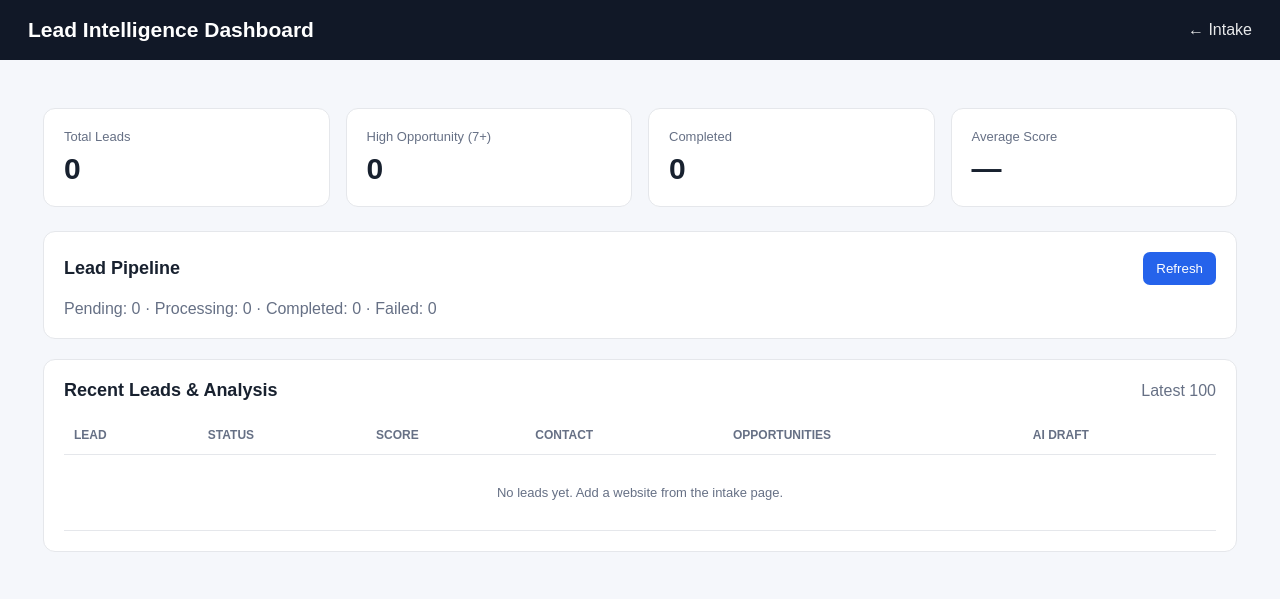
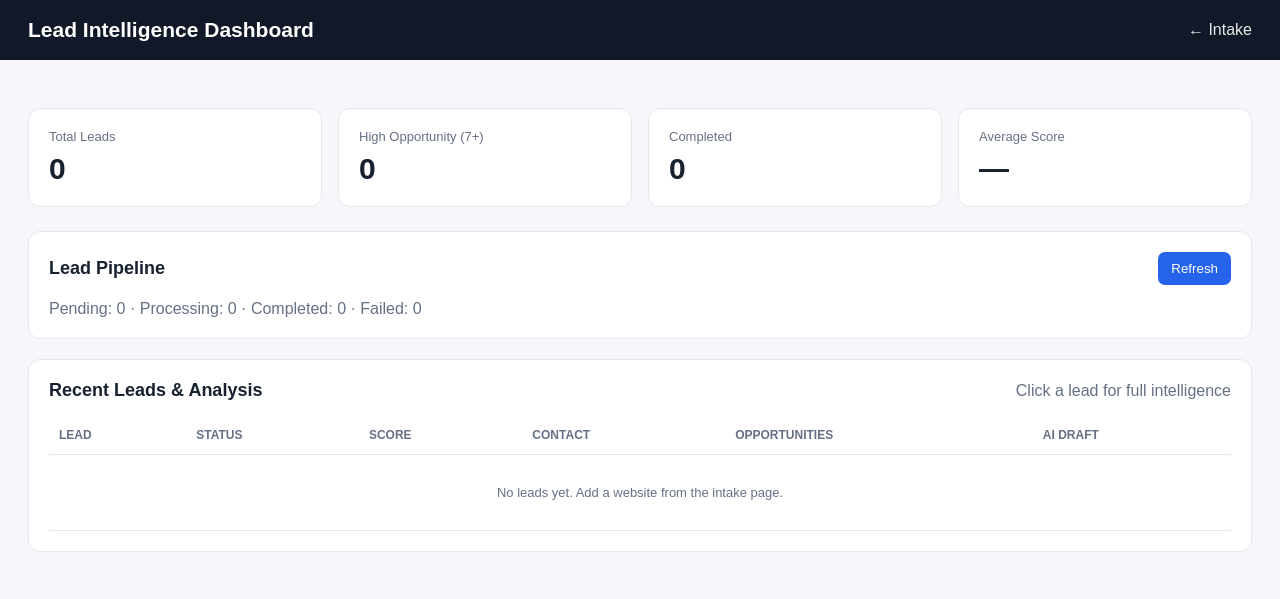
Before and after one commit to han8zla/lead-intel, a FastAPI app: page /dashboard in a window 1280 px wide. Shown: the top 599 px of the page. Run offline with FastAPI, Linux system fonts and the light colour scheme; data that the repository does not hold is empty.

Commit message:
feat: interactive lead intelligence dashboard
Add lead detail intelligence and interactive dashboard view.

```diff
--- a/app.py
+++ b/app.py
@@ -18,6 +18,19 @@ db.setup_tables()
 sheets_manager = GoogleSheetsManager()
 
 
+def _decode_analysis(lead):
+    raw_analysis = lead.get("opportunity_data")
+    if raw_analysis:
+        try:
+            lead["analysis"] = json.loads(raw_analysis)
+        except (TypeError, json.JSONDecodeError):
+            lead["analysis"] = None
+    else:
+        lead["analysis"] = None
+    lead.pop("opportunity_data", None)
+    return lead
+
+
 @app.get("/", response_class=HTMLResponse)
 async def home(request: Request):
     return templates.TemplateResponse(request, "index.html", {"request": request})
@@ -31,24 +44,21 @@ async def dashboard(request: Request):
 @app.get("/api/dashboard")
 async def dashboard_data():
     """Return dashboard metrics and recent lead analysis."""
-    leads = db.get_dashboard_leads()
-
-    for lead in leads:
-        raw_analysis = lead.get("opportunity_data")
-        if raw_analysis:
-            try:
-                lead["analysis"] = json.loads(raw_analysis)
-            except (TypeError, json.JSONDecodeError):
-                lead["analysis"] = None
-        else:
-            lead["analysis"] = None
-        lead.pop("opportunity_data", None)
-
+    leads = [_decode_analysis(lead) for lead in db.get_dashboard_leads()]
     return {
         "success": True,
         "stats": db.get_dashboard_stats(),
         "leads": leads,
     }
+
+
+@app.get("/api/leads/{lead_id}")
+async def lead_detail(lead_id: int):
+    """Return one complete lead and its stored intelligence."""
+    lead = db.get_lead(lead_id)
+    if not lead:
+        return {"success": False, "message": "Lead not found."}
+    return {"success": True, "lead": _decode_analysis(lead)}
 
 
 @app.post("/enrich")
@@ -71,135 +81,53 @@ async def enrich_lead(request: Request):
 
 @app.post("/manual-html")
 async def manual_html(request: Request):
-    """
-    Accept raw HTML supplied by the user and process it
-    through the same HTML pipeline used by automatic scraping.
-    """
-
+    """Accept raw HTML and process it through the automatic HTML pipeline."""
     data = await request.json()
-
     url = data.get("url", "").strip()
     html = data.get("html", "")
 
     if not url:
-        return {
-            "success": False,
-            "message": "Website URL is required.",
-        }
+        return {"success": False, "message": "Website URL is required."}
+    if not html.strip():
+        return {"success": False, "message": "HTML source is required."}
 
-    if not html.strip():
-        return {
-            "success": False,
-            "message": "HTML source is required.",
-        }
-
-    logger.info(
-        "Received manual HTML for: %s",
-        url,
-    )
+    logger.info("Received manual HTML for: %s", url)
 
     try:
         processor = WebsiteProcessor(page=None)
         cleaned_data = processor.process_html(html)
-
     except ValueError as exc:
-        return {
-            "success": False,
-            "message": str(exc),
-        }
-
+        return {"success": False, "message": str(exc)}
     except Exception:
-        logger.exception(
-            "Manual HTML processing failed for %s",
-            url,
-        )
-
-        return {
-            "success": False,
-            "message": "Unable to process the supplied HTML.",
-        }
+        logger.exception("Manual HTML processing failed for %s", url)
+        return {"success": False, "message": "Unable to process the supplied HTML."}
 
     emails = cleaned_data["emails"]
     phones = cleaned_data["phones"]
-
     emails_str = ", ".join(emails)
     phones_str = ", ".join(phones)
-
-    if not emails and not phones:
-        status = "MISSING_DATA"
-    else:
-        status = "COMPLETED"
-
+    status = "MISSING_DATA" if not emails and not phones else "COMPLETED"
     existing_lead = db.get_lead_by_website(url)
 
     if existing_lead:
         lead_id = existing_lead["id"]
-
-        logger.info(
-            "Updating existing Lead ID %s",
-            lead_id,
-        )
-
-        db.update_lead_scraped_data(
-            lead_id,
-            emails=emails_str,
-            phones=phones_str,
-            text=cleaned_data["text"],
-        )
-
-        db.update_lead_status(
-            lead_id,
-            status,
-            website=url,
-        )
-
+        db.update_lead_scraped_data(lead_id, emails_str, phones_str, cleaned_data["text"])
+        db.update_lead_status(lead_id, status, website=url)
         sheets_manager.update_lead(
             lead_id=lead_id,
-            company_name=(
-                existing_lead["company_name"]
-                or "Unknown"
-            ),
-            source_url=(
-                existing_lead["source_url"]
-                or "Manual HTML"
-            ),
+            company_name=existing_lead["company_name"] or "Unknown",
+            source_url=existing_lead["source_url"] or "Manual HTML",
             website=url,
             emails=emails_str,
             phones=phones_str,
             status=status,
         )
-
-        message = (
-            f"Updated existing Lead ID "
-            f"{lead_id}! Status: {status}"
-        )
-
+        message = f"Updated existing Lead ID {lead_id}! Status: {status}"
     else:
-        lead_id = db.add_lead(
-            source_url="Manual HTML",
-            company_name="Unknown",
-            location="",
-        )
-
-        db.update_lead_status(
-            lead_id,
-            "PROCESSING",
-            website=url,
-        )
-
-        db.update_lead_scraped_data(
-            lead_id,
-            emails=emails_str,
-            phones=phones_str,
-            text=cleaned_data["text"],
-        )
-
-        db.update_lead_status(
-            lead_id,
-            status,
-            website=url,
-        )
-
+        lead_id = db.add_lead(source_url="Manual HTML", company_name="Unknown", location="")
+        db.update_lead_status(lead_id, "PROCESSING", website=url)
+        db.update_lead_scraped_data(lead_id, emails_str, phones_str, cleaned_data["text"])
+        db.update_lead_status(lead_id, status, website=url)
         sheets_manager.add_lead(
             lead_id=lead_id,
             company_name="Unknown",
@@ -209,14 +137,9 @@ async def manual_html(request: Request):
             phones=phones_str,
             status=status,
         )
-
-        message = (
-            f"Created new Lead ID "
-            f"{lead_id}! Status: {status}"
-        )
+        message = f"Created new Lead ID {lead_id}! Status: {status}"
 
     logger.info(message)
-
     return {
         "success": True,
         "message": message,
@@ -232,27 +155,14 @@ async def manual_html(request: Request):
 
 @app.post("/debug/process-html")
 async def debug_process_html(request: Request):
-    """
-    Development endpoint.
-
-    Processes HTML without touching the database.
-    Useful while developing the parser.
-    """
-
+    """Development endpoint for parser debugging."""
     data = await request.json()
-
     html = data.get("html", "")
-
     if not html.strip():
-        return {
-            "success": False,
-            "message": "HTML is required.",
-        }
+        return {"success": False, "message": "HTML is required."}
 
     processor = WebsiteProcessor(page=None)
-
     result = processor.process_html(html)
-
     return {
         "success": True,
         "text_length": len(result["text"]),
--- a/templates/dashboard.html
+++ b/templates/dashboard.html
@@ -5,33 +5,47 @@
     <meta name="viewport" content="width=device-width, initial-scale=1.0">
     <title>Lead Intelligence Dashboard</title>
     <style>
-        :root { --bg:#f5f7fb; --card:#fff; --text:#18212f; --muted:#667085; --line:#e5e7eb; --accent:#2563eb; }
+        :root { --bg:#f5f7fb; --card:#fff; --text:#18212f; --muted:#667085; --line:#e5e7eb; --accent:#2563eb; --danger:#b42318; }
         * { box-sizing:border-box; }
         body { margin:0; font-family:Arial,sans-serif; background:var(--bg); color:var(--text); }
         header { background:#111827; color:#fff; padding:18px 28px; display:flex; justify-content:space-between; align-items:center; }
         header h1 { margin:0; font-size:21px; }
         header a { color:#fff; text-decoration:none; opacity:.9; }
-        main { max-width:1250px; margin:0 auto; padding:28px; }
+        main { max-width:1350px; margin:0 auto; padding:28px; }
         .cards { display:grid; grid-template-columns:repeat(4,1fr); gap:16px; margin-bottom:24px; }
-        .card { background:var(--card); border:1px solid var(--line); border-radius:12px; padding:20px; }
+        .card,.section,.detail { background:var(--card); border:1px solid var(--line); border-radius:12px; padding:20px; }
         .label { color:var(--muted); font-size:13px; }
         .value { font-size:30px; font-weight:700; margin-top:8px; }
-        .section { background:var(--card); border:1px solid var(--line); border-radius:12px; padding:20px; margin-bottom:20px; }
+        .section { margin-bottom:20px; }
         .section-head { display:flex; justify-content:space-between; align-items:center; margin-bottom:15px; }
         h2 { margin:0; font-size:18px; }
+        h3 { margin:0 0 8px; font-size:16px; }
         button { border:0; background:var(--accent); color:#fff; border-radius:7px; padding:9px 13px; cursor:pointer; }
+        button.secondary { background:#eef2f6; color:var(--text); }
         .table-wrap { overflow:auto; }
-        table { width:100%; border-collapse:collapse; min-width:900px; }
+        table { width:100%; border-collapse:collapse; min-width:950px; }
         th,td { text-align:left; padding:12px 10px; border-bottom:1px solid var(--line); vertical-align:top; font-size:13px; }
         th { color:var(--muted); font-size:12px; text-transform:uppercase; }
+        tr.lead-row { cursor:pointer; }
+        tr.lead-row:hover { background:#f8fafc; }
         .score { font-weight:700; padding:5px 9px; border-radius:999px; background:#eef2ff; display:inline-block; }
-        .status { font-size:11px; font-weight:700; padding:5px 8px; border-radius:999px; background:#f2f4f7; }
-        .opp { margin:4px 0; }
+        .status,.priority { font-size:11px; font-weight:700; padding:5px 8px; border-radius:999px; background:#f2f4f7; display:inline-block; }
+        .opp { margin:6px 0; }
         .opp strong { display:block; }
         .muted { color:var(--muted); }
         .empty { padding:30px; text-align:center; color:var(--muted); }
-        .error { color:#b42318; padding:10px 0; }
-        @media(max-width:900px) { .cards { grid-template-columns:repeat(2,1fr); } }
+        .error { color:var(--danger); padding:10px 0; }
+        .detail { display:none; margin-bottom:20px; }
+        .detail.open { display:block; }
+        .detail-grid { display:grid; grid-template-columns:1fr 1fr; gap:16px; }
+        .detail-item { padding:12px; background:#f8fafc; border-radius:8px; }
+        .detail-item .label { margin-bottom:5px; }
+        .opportunity { border:1px solid var(--line); border-radius:9px; padding:14px; margin-top:10px; }
+        .opportunity-title { font-weight:700; }
+        .evidence { margin:8px 0 0; padding-left:18px; }
+        .draft { white-space:pre-wrap; background:#f8fafc; border-radius:8px; padding:14px; font-size:13px; line-height:1.5; }
+        .close { float:right; }
+        @media(max-width:900px) { .cards { grid-template-columns:repeat(2,1fr); } .detail-grid { grid-template-columns:1fr; } }
         @media(max-width:600px) { .cards { grid-template-columns:1fr; } main { padding:16px; } }
     </style>
 </head>
@@ -42,6 +56,8 @@
 </header>
 <main>
     <div id="error" class="error"></div>
+    <section id="detail" class="detail"></section>
+
     <section class="cards">
         <div class="card"><div class="label">Total Leads</div><div id="total" class="value">—</div></div>
         <div class="card"><div class="label">High Opportunity (7+)</div><div id="high" class="value">—</div></div>
@@ -60,7 +76,7 @@
     <section class="section">
         <div class="section-head">
             <h2>Recent Leads & Analysis</h2>
-            <span class="muted">Latest 100</span>
+            <span class="muted">Click a lead for full intelligence</span>
         </div>
         <div class="table-wrap">
             <table>
@@ -74,10 +90,8 @@
 function esc(value) {
     return String(value ?? '').replace(/[&<>'"]/g, c => ({'&':'&amp;','<':'&lt;','>':'&gt;',"'":'&#39;','"':'&quot;'}[c]));
 }
-function parseEmailDraft(text) {
-    if (!text) return '';
-    return text.replace(/\n/g, '<br>');
-}
+function parseEmailDraft(text) { return text ? esc(text).replace(/\n/g, '<br>') : ''; }
+
 function renderLeads(leads) {
     const tbody = document.getElementById('leads');
     if (!leads.length) {
@@ -90,11 +104,11 @@ function renderLeads(leads) {
         const oppHtml = opportunities.length
             ? opportunities.slice(0,4).map(o => `<div class="opp"><strong>${esc(o.title)}</strong><span class="muted">${esc(o.priority)} · ${esc(o.confidence)} confidence</span></div>`).join('')
             : '<span class="muted">No opportunity found</span>';
-        const contacts = [lead.extracted_emails, lead.extracted_phones].filter(Boolean).join('<br>');
+        const contacts = [lead.extracted_emails, lead.extracted_phones].filter(Boolean).map(esc).join('<br>');
         const draft = analysis.personalized_email
-            ? `<details><summary>View draft</summary><div style="margin-top:8px">${parseEmailDraft(analysis.personalized_email)}</div></details>`
+            ? `<details onclick="event.stopPropagation()"><summary>View draft</summary><div style="margin-top:8px">${parseEmailDraft(analysis.personalized_email)}</div></details>`
             : '<span class="muted">—</span>';
-        return `<tr>
+        return `<tr class="lead-row" onclick="openLead(${lead.id})">
             <td><strong>${esc(lead.company_name || analysis.business_name || 'Unknown')}</strong><br><span class="muted">${esc(lead.website || lead.source_url)}</span></td>
             <td><span class="status">${esc(lead.status)}</span></td>
             <td>${lead.opportunity_score == null ? '—' : `<span class="score">${esc(lead.opportunity_score)}/10</span>`}</td>
@@ -104,10 +118,53 @@ function renderLeads(leads) {
         </tr>`;
     }).join('');
 }
+
+function renderOpportunity(o) {
+    const evidence = Array.isArray(o.evidence) ? o.evidence : [];
+    return `<div class="opportunity">
+        <div class="opportunity-title">${esc(o.title || o.type || 'Opportunity')}</div>
+        <div class="muted">${esc(o.priority || '')} · ${esc(o.score ?? '')} points · ${esc(o.confidence || '')} confidence</div>
+        <p>${esc(o.impact || '')}</p>
+        <strong>Recommendation</strong>
+        <p>${esc(o.recommendation || o.description || '')}</p>
+        ${evidence.length ? `<strong>Evidence</strong><ul class="evidence">${evidence.map(e => `<li>${esc(e)}</li>`).join('')}</ul>` : ''}
+    </div>`;
+}
+
+async function openLead(id) {
+    const detail = document.getElementById('detail');
+    detail.innerHTML = '<div class="muted">Loading lead intelligence…</div>';
+    detail.classList.add('open');
+    try {
+        const response = await fetch(`/api/leads/${id}`, {cache:'no-store'});
+        const data = await response.json();
+        if (!response.ok || !data.success) throw new Error(data.message || 'Lead not found');
+        const lead = data.lead;
+        const analysis = lead.analysis || {};
+        const opportunities = analysis.opportunities || [];
+        detail.innerHTML = `<button class="secondary close" onclick="closeLead()">Close</button>
+            <h2>${esc(lead.company_name || analysis.business_name || 'Unknown')}</h2>
+            <p class="muted">${esc(lead.website || lead.source_url || '')}</p>
+            <div class="detail-grid">
+                <div class="detail-item"><div class="label">Opportunity Score</div><strong>${esc(lead.opportunity_score ?? '—')}/10</strong></div>
+                <div class="detail-item"><div class="label">Status</div><strong>${esc(lead.status)}</strong></div>
+                <div class="detail-item"><div class="label">Email</div><strong>${esc(lead.extracted_emails || 'Not found')}</strong></div>
+                <div class="detail-item"><div class="label">Phone</div><strong>${esc(lead.extracted_phones || 'Not found')}</strong></div>
+            </div>
+            <h3 style="margin-top:20px">Detected Opportunities</h3>
+            ${opportunities.length ? opportunities.map(renderOpportunity).join('') : '<p class="muted">No actionable opportunity detected yet.</p>'}
+            ${analysis.personalized_email ? `<h3 style="margin-top:20px">AI Outreach Draft</h3><div class="draft">${esc(analysis.personalized_email)}</div>` : ''}`;
+        detail.scrollIntoView({behavior:'smooth', block:'start'});
+    } catch (error) {
+        detail.innerHTML = `<div class="error">${esc(error.message)}</div>`;
+    }
+}
+function closeLead() { document.getElementById('detail').classList.remove('open'); }
+
 async function loadDashboard() {
     document.getElementById('error').textContent = '';
     try {
-        const response = await fetch('/api/dashboard', { cache:'no-store' });
+        const response = await fetch('/api/dashboard', {cache:'no-store'});
         if (!response.ok) throw new Error(`HTTP ${response.status}`);
         const data = await response.json();
         if (!data.success) throw new Error('Dashboard request failed');
```
Also changed, not shown: core/database.py (+9 -0 lines).
